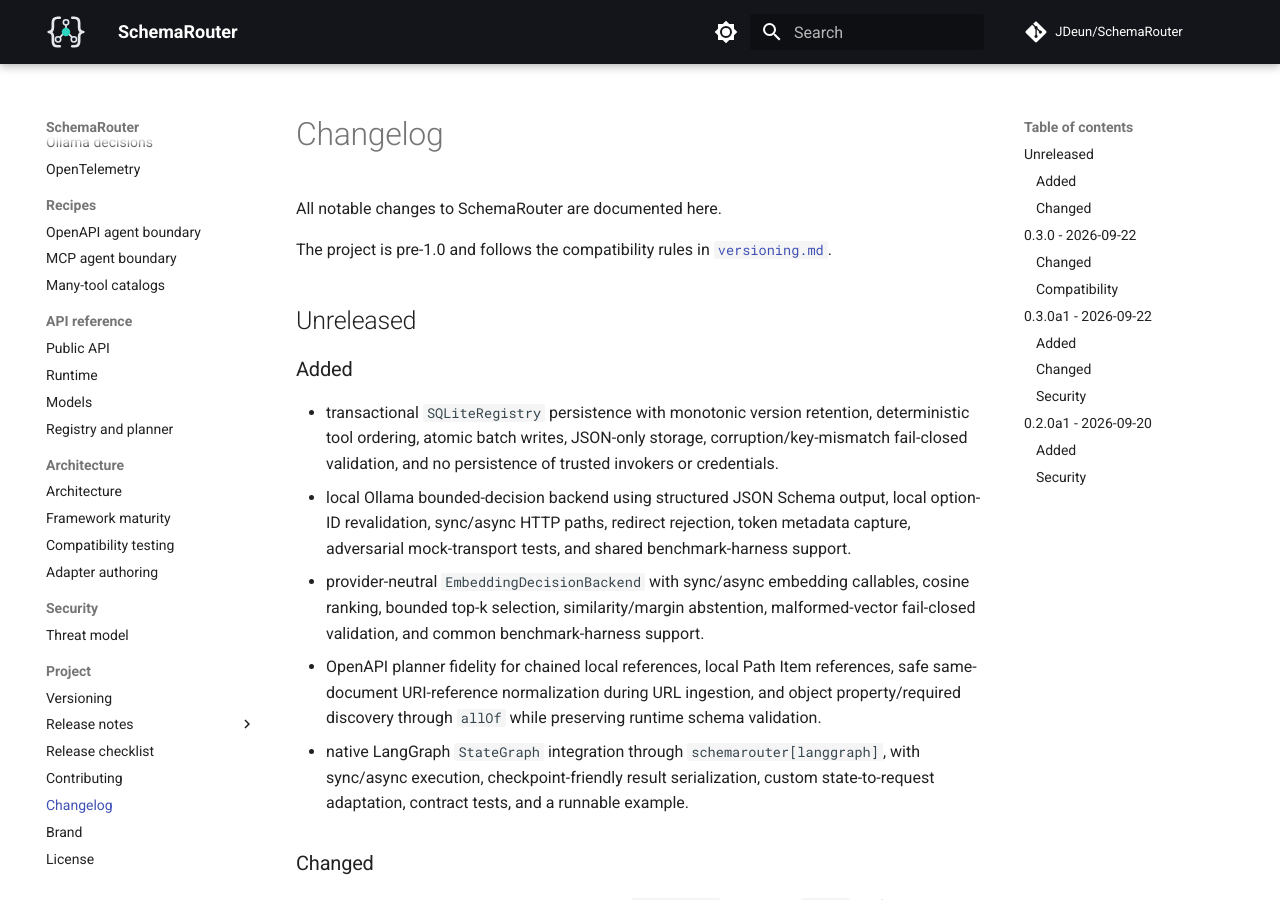
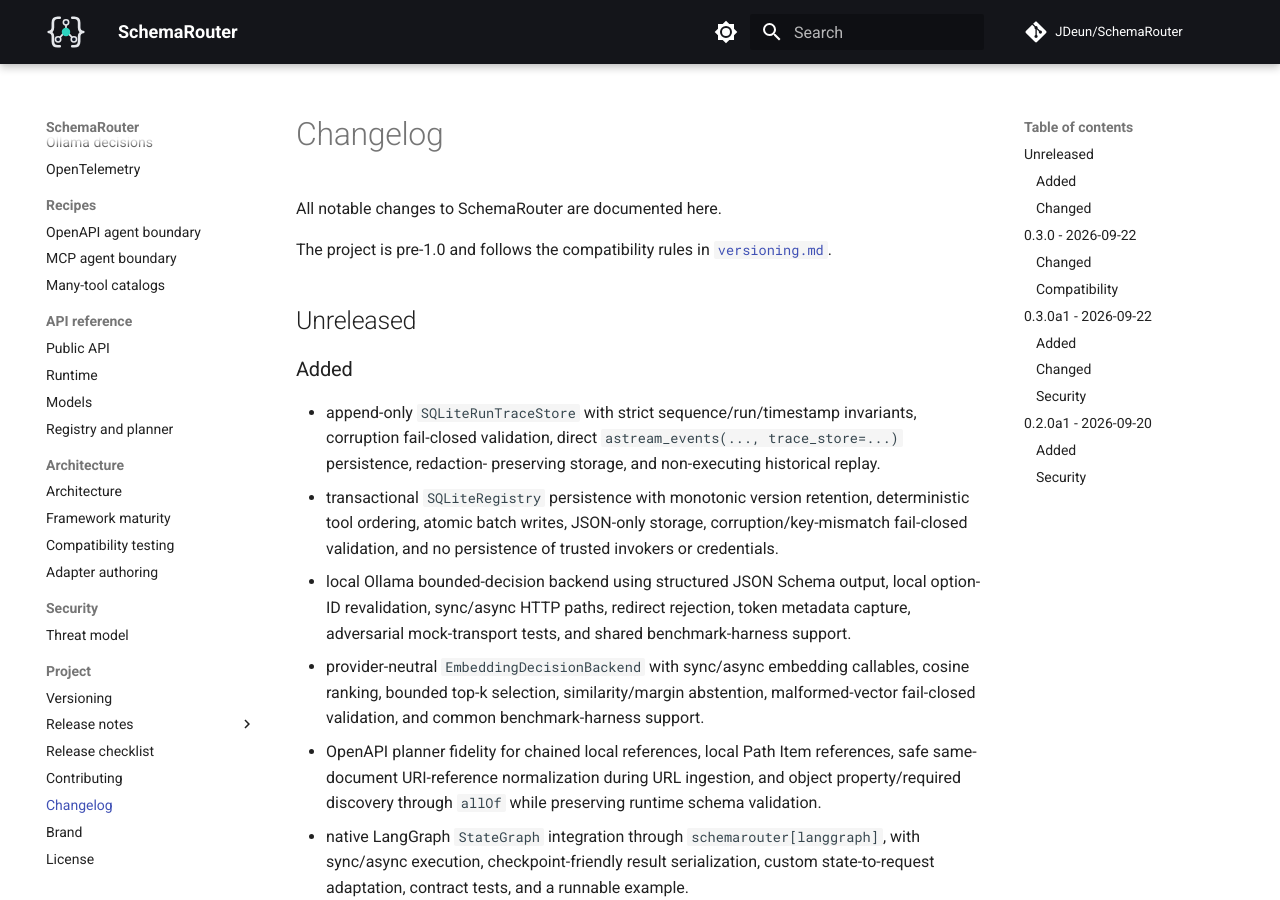
Before and after one commit to JDeun/SchemaRouter, an MkDocs documentation site: the page built from docs/changelog.md, in a window 1280 px wide and 900 px high. Built offline with MkDocs 1.6.1 and Material for MkDocs 9.7.7, drawn with Linux system fonts in a browser that asks for light colours; comment, search, counter and statistics services are not loaded.

Commit message:
docs: record persistent run traces

```diff
--- a/docs/changelog.md
+++ b/docs/changelog.md
@@ -9,6 +9,9 @@ The project is pre-1.0 and follows the compatibility rules in
 
 ### Added
 
+- append-only `SQLiteRunTraceStore` with strict sequence/run/timestamp invariants, corruption
+  fail-closed validation, direct `astream_events(..., trace_store=...)` persistence, redaction-
+  preserving storage, and non-executing historical replay.
 - transactional `SQLiteRegistry` persistence with monotonic version retention, deterministic tool
   ordering, atomic batch writes, JSON-only storage, corruption/key-mismatch fail-closed validation,
   and no persistence of trusted invokers or credentials.
```
